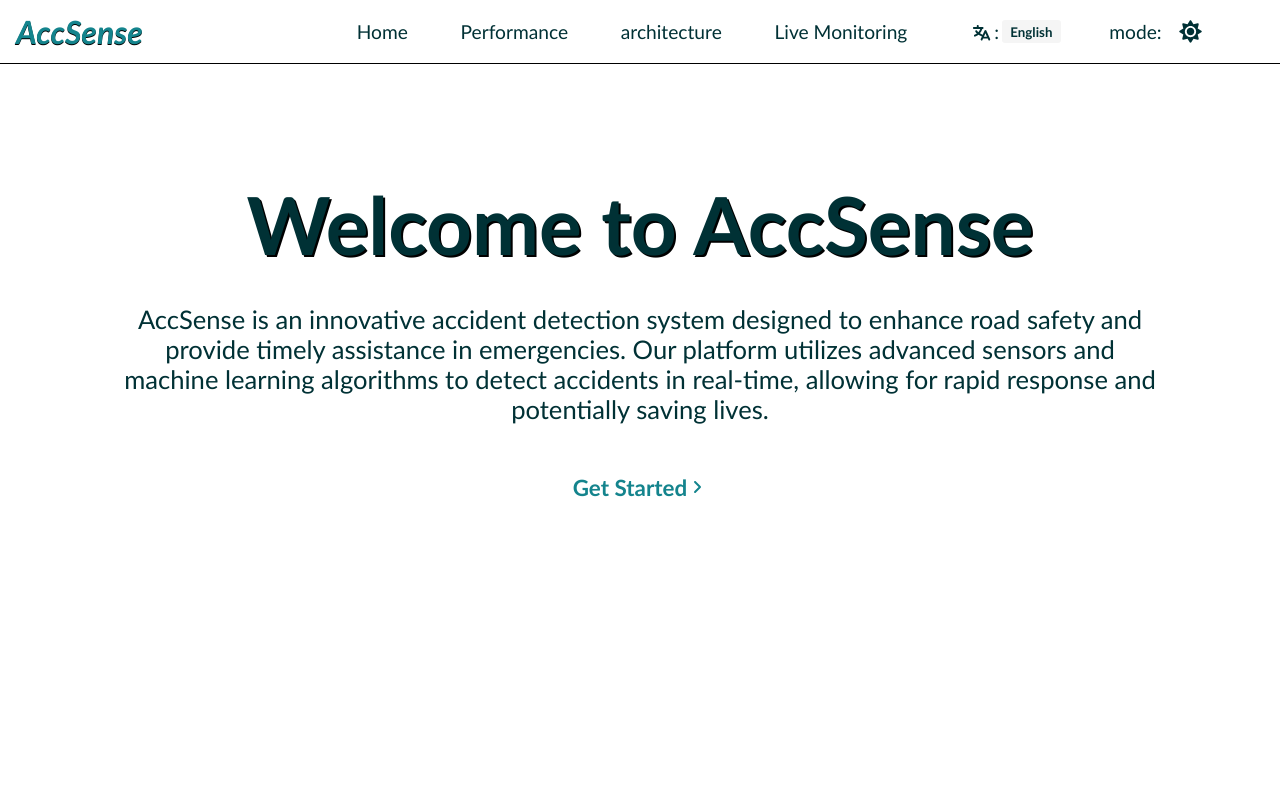
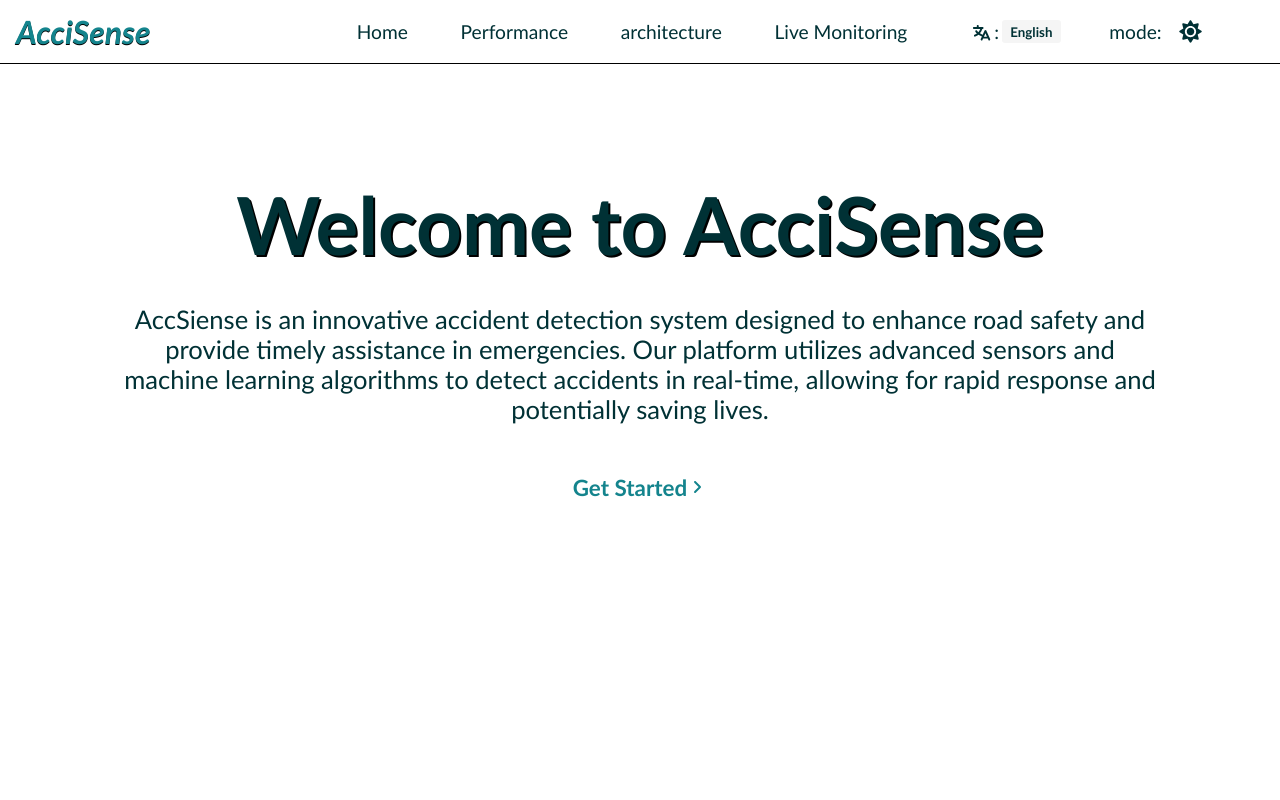
Before and after one commit to aness793/accsense-frontend, a React (Vite) app: page / in a window 1280 px wide. Shown: the top 800 px of the page. Built offline with nearby package versions, Linux system fonts and the light colour scheme; no server answers.

Commit message:
preparing for deployment

```diff
--- a/src/App.jsx
+++ b/src/App.jsx
@@ -20,7 +20,7 @@ function App() {
     <div className={nightMode ? 'nightMode ' : 'dayMode '}>
       <div className={nightMode? "navBar navBarNight" : "navBar"}>
             <div className="name" onClick={()=> changePage('home')} >
-                AccSense
+                AcciSense
             </div>
         <div className="menu">
           <div className="navigation-list">
--- a/src/Intro.jsx
+++ b/src/Intro.jsx
@@ -4,8 +4,8 @@ function Intro() {
     const {t} = useTranslation()
     return (
         <div className="main">
-            <h1>{t('Welcome to AccSense')}</h1>
-            <p>{t('AccSense is an innovative accident detection system designed to enhance road safety and provide timely assistance in emergencies. Our platform utilizes advanced sensors and machine learning algorithms to detect accidents in real-time, allowing for rapid response and potentially saving lives')}.</p>
+            <h1>{t('Welcome to AcciSense')}</h1>
+            <p>{t('AccSiense is an innovative accident detection system designed to enhance road safety and provide timely assistance in emergencies. Our platform utilizes advanced sensors and machine learning algorithms to detect accidents in real-time, allowing for rapid response and potentially saving lives')}.</p>
             <a href="#main"><button>{t('Get Started')}
             <svg xmlns="http://www.w3.org/2000/svg" viewBox="0 0 640 640" height="20" width="20" ><path d="M439.1 297.4C451.6 309.9 451.6 330.2 439.1 342.7L279.1 502.7C266.6 515.2 246.3 515.2 233.8 502.7C221.3 490.2 221.3 469.9 233.8 457.4L371.2 320L233.9 182.6C221.4 170.1 221.4 149.8 233.9 137.3C246.4 124.8 266.7 124.8 279.2 137.3L439.2 297.3z"/></svg>
             </button></a>
--- a/src/hooks/useLiveFeed.jsx
+++ b/src/hooks/useLiveFeed.jsx
@@ -6,7 +6,9 @@ export function useLiveFeed() {
   const [history, setHistory] = useState([])
 
   useEffect(() => {
-    const ws = new WebSocket('ws://localhost:8000/ws')
+    // const ws = new WebSocket('ws://localhost:8000/ws')
+    const wsUrl = import.meta.env.VITE_WS_URL
+    const ws = new WebSocket(wsUrl)
 
     ws.onopen = () => {
       setConnected(true)
--- a/src/input.jsx
+++ b/src/input.jsx
@@ -21,7 +21,8 @@ function Input({nightMode}) {
 }, [])
     const handleDownloadReport = async () => {
     try {
-        const response = await fetch("http://127.0.0.1:8000/generate-report", {
+        // const response = await fetch("http://127.0.0.1:8000/generate-report", {
+        const response = await fetch(import.meta.env.VITE_API_URL+"/generate-report", {
             method: "POST",
             headers: { "Content-Type": "application/json" },
             body: JSON.stringify({
@@ -63,7 +64,8 @@ function Input({nightMode}) {
 
         setLoading(true);
         try {
-            const response = await fetch("http://127.0.0.1:8000/predict", {
+            // const response = await fetch("http://127.0.0.1:8000/predict", {
+            const response = await fetch(import.meta.env.VITE_API_URL+"/predict", {
                 method: "POST",
                 body: formData,
             });
```
Also changed, not shown: 1 other file (tests, documents, lock files or other folders).
